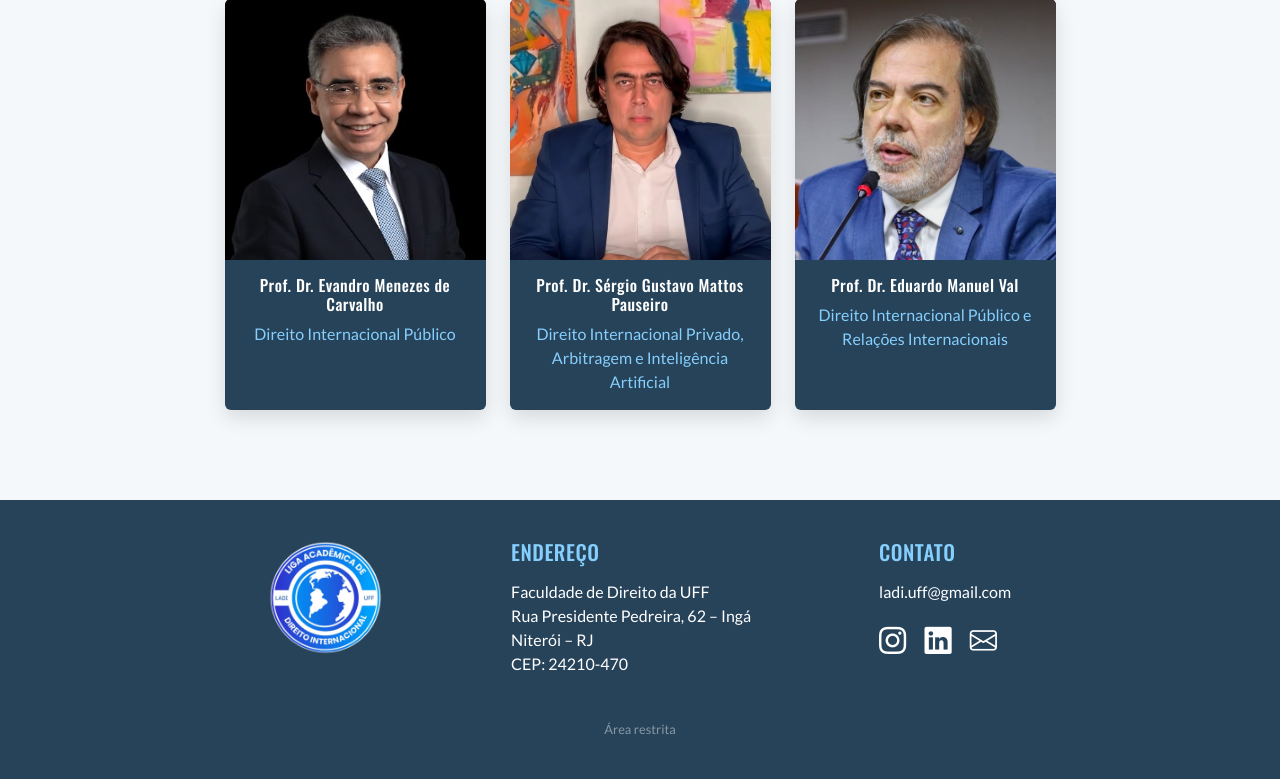
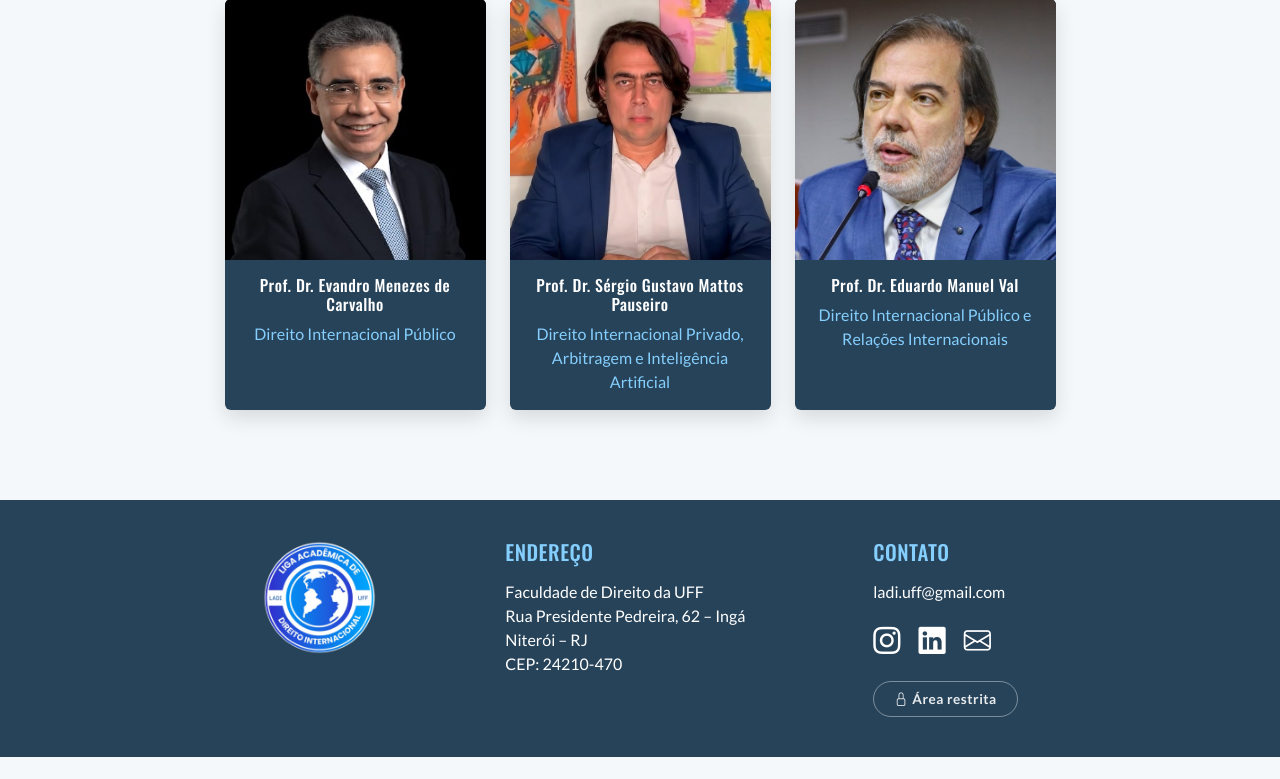
Before and after one commit to joaopiller/ladi-uff, a Flask app: page / in a window 1280 px wide. Shown: the part 3787-4566 px from the top of the page. After the commit the page ends 4544 px from the top, so only its background shows below. Run offline with Flask 3, Linux system fonts and the light colour scheme; some libraries are stand-ins or nearby versions.

Commit message:
style: botão de área restrita no rodapé, abaixo das redes sociais

```diff
--- a/static/css/global.css
+++ b/static/css/global.css
@@ -396,18 +396,24 @@ h1, h2, h3, h4 {
   margin-right: 15px;
 }
 
-.acesso-restrito {
-  text-align: center;
-  margin: 28px 0 0;
-  font-size: 0.8rem;
+.rodape .btn-area-restrita {
+  display: inline-flex;
+  align-items: center;
+  margin-top: 20px;
+  padding: 7px 20px;
+  border: 1px solid rgba(255, 255, 255, 0.4);
+  border-radius: 30px;
+  color: rgba(255, 255, 255, 0.9);
+  font-size: 0.85rem;
+  font-weight: 700;
+  letter-spacing: 0.5px;
+  transition: background-color 0.3s, color 0.3s, border-color 0.3s;
 }
 
-.rodape .acesso-restrito a {
-  color: rgba(255, 255, 255, 0.45);
-}
-
-.rodape .acesso-restrito a:hover {
-  color: var(--azul-ceu);
+.rodape .btn-area-restrita:hover {
+  background-color: var(--azul-ceu);
+  border-color: var(--azul-ceu);
+  color: var(--azul-escuro);
 }
 
 .banner-pagina {
--- a/templates/partials/_rodape.html
+++ b/templates/partials/_rodape.html
@@ -21,8 +21,14 @@
           <a href="https://www.linkedin.com/company/liga-de-direito-internacional-ladi-uff/" target="_blank" aria-label="LinkedIn"><i class="bi bi-linkedin"></i></a>
           <a href="mailto:ladi.uff@gmail.com" aria-label="E-mail"><i class="bi bi-envelope"></i></a>
         </div>
+        <a href="{{ url_for('entrar') }}" class="btn-area-restrita">
+          {% if admin_logado %}
+          <i class="bi bi-unlock me-1"></i>Painel
+          {% else %}
+          <i class="bi bi-lock me-1"></i>Área restrita
+          {% endif %}
+        </a>
       </div>
     </div>
-    <p class="acesso-restrito"><a href="{{ url_for('entrar') }}">Área restrita</a></p>
   </div>
 </footer>
```
Also changed, not shown: README.md.
